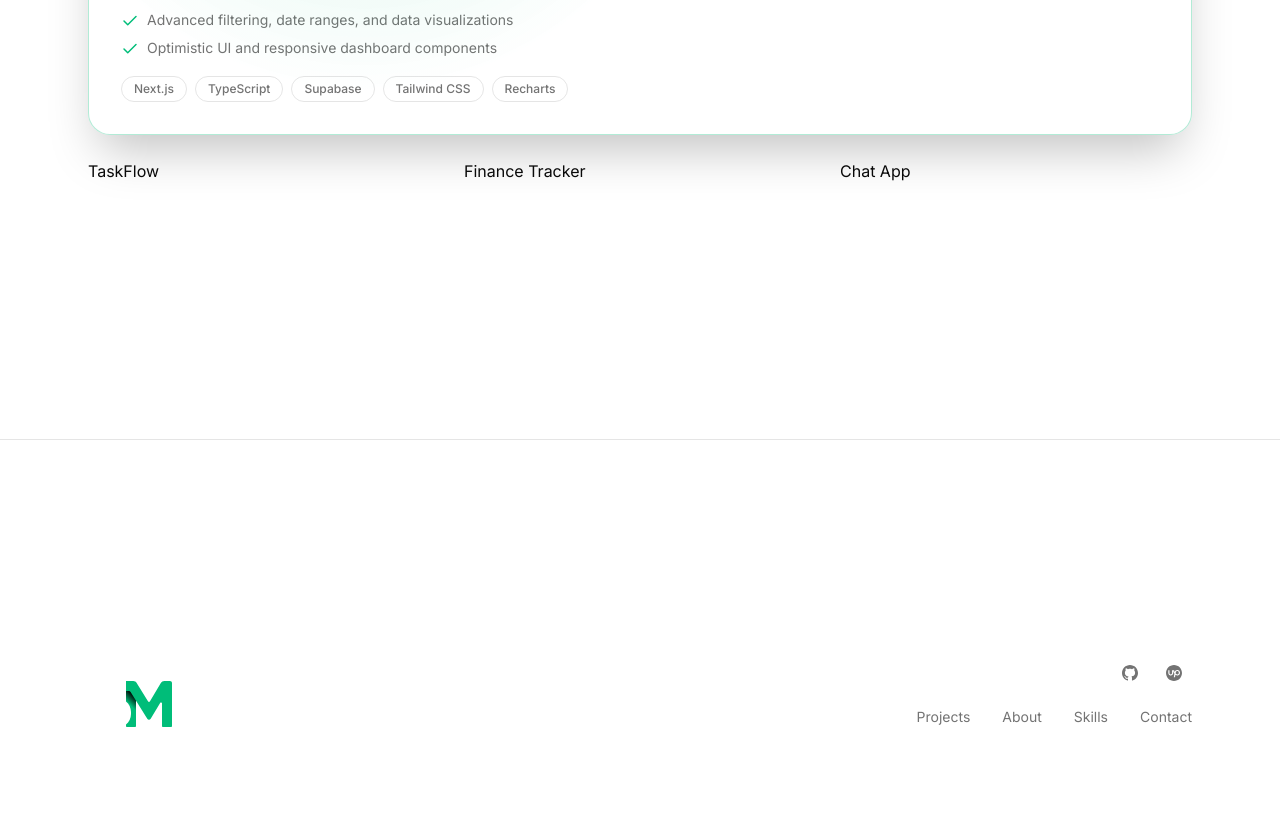
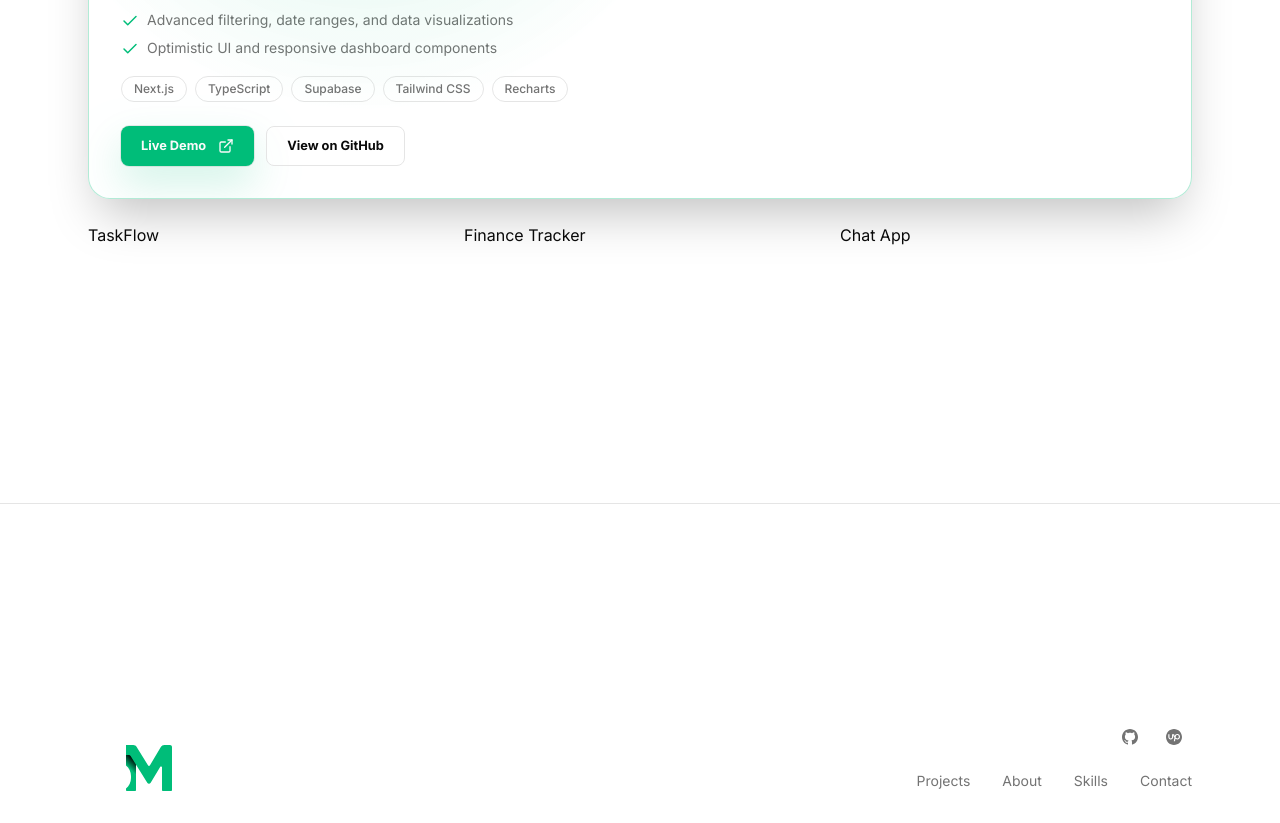
Before and after one commit to svsxn/portfolio, a Next.js app: page / in a window 1280 px wide. Shown: the part 1560-2383 px from the top of the page. Before the commit the page ends 2319 px from the top, so only its background shows below. Built offline with nearby package versions, Linux system fonts and the light colour scheme.

Commit message:
feat: add actions

```diff
--- /dev/null
+++ b/components/sections/projects/cards/featured/left/actions.tsx
@@ -0,0 +1,48 @@
+import { Button } from "@/components/ui/button";
+import { cn } from "@/lib/utils";
+import { ExternalLinkIcon } from "lucide-react";
+import Link from "next/link";
+
+type Props = {
+  liveUrl?: string;
+  githubUrl?: string;
+  classname?: string;
+};
+
+export default function Actions({ liveUrl, githubUrl, classname }: Props) {
+  return (
+    <div className={cn("flex flex-wrap gap-3", classname)}>
+      <Button
+        disabled={!liveUrl}
+        asChild={!!liveUrl}
+        size="sm"
+        className="h-11 sm:h-10 rounded-md px-5 font-bold shadow-[0_0_0_1px_--alpha(var(--foreground)/8%),0_18px_40px_--alpha(var(--primary)/18%)] transition-all duration-300 hover:-translate-y-0.5 hover:brightness-110 hover:shadow-[0_0_0_1px_--alpha(var(--foreground)/10%),0_25px_60px_--alpha(var(--primary)/30%)] border-none"
+      >
+        {liveUrl ? (
+          <Link href={liveUrl}>
+            Live Demo
+            <ExternalLinkIcon className="ml-2 size-4" />
+          </Link>
+        ) : (
+          <>
+            Live Demo
+            <ExternalLinkIcon className="ml-2 size-4" />
+          </>
+        )}
+      </Button>
+      <Button
+        disabled={!githubUrl}
+        asChild={!!githubUrl}
+        variant="outline"
+        size="sm"
+        className="h-11 sm:h-10 rounded-md px-5 font-bold bg-card/60 hover:-translate-y-0.5 hover:border-primary/40 hover:bg-primary/10"
+      >
+        {githubUrl ? (
+          <Link href={githubUrl}>View on GitHub</Link>
+        ) : (
+          <>View on GitHub</>
+        )}
+      </Button>
+    </div>
+  );
+}
--- a/components/sections/projects/cards/featured/left/index.tsx
+++ b/components/sections/projects/cards/featured/left/index.tsx
@@ -3,6 +3,7 @@ import { CalendarIcon, UserIcon } from "lucide-react";
 import Label from "./label";
 import Highlights from "./highlights";
 import Stack from "./stack";
+import Actions from "./actions";
 
 export default function LeftSection({ project }: { project: Project }) {
   return (
@@ -33,6 +34,11 @@ export default function LeftSection({ project }: { project: Project }) {
       </dl>
       <Highlights highlights={project.highlights} classname="mt-6" />
       <Stack stack={project.stack} classname="mt-4" />
+      <Actions
+        liveUrl={project.liveUrl}
+        githubUrl={project.githubUrl}
+        classname="mt-6"
+      />
     </div>
   );
 }
```
